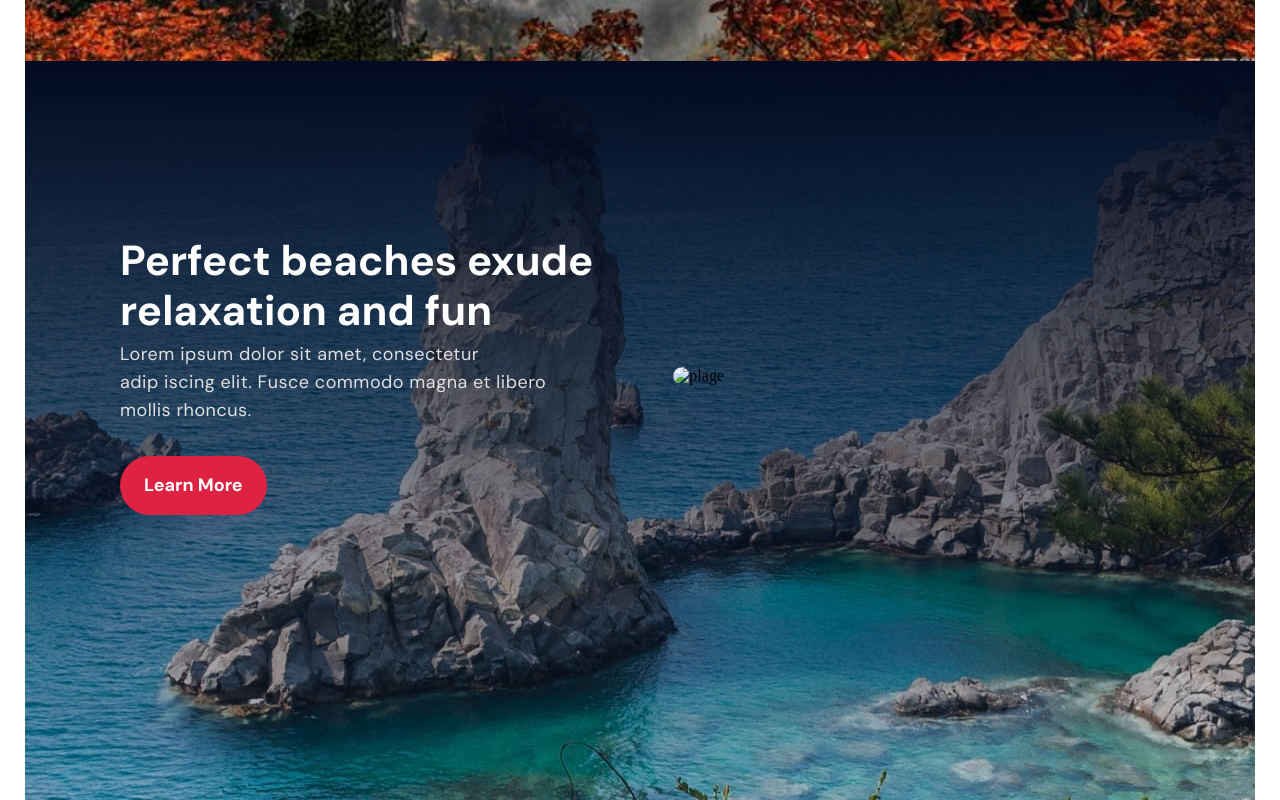
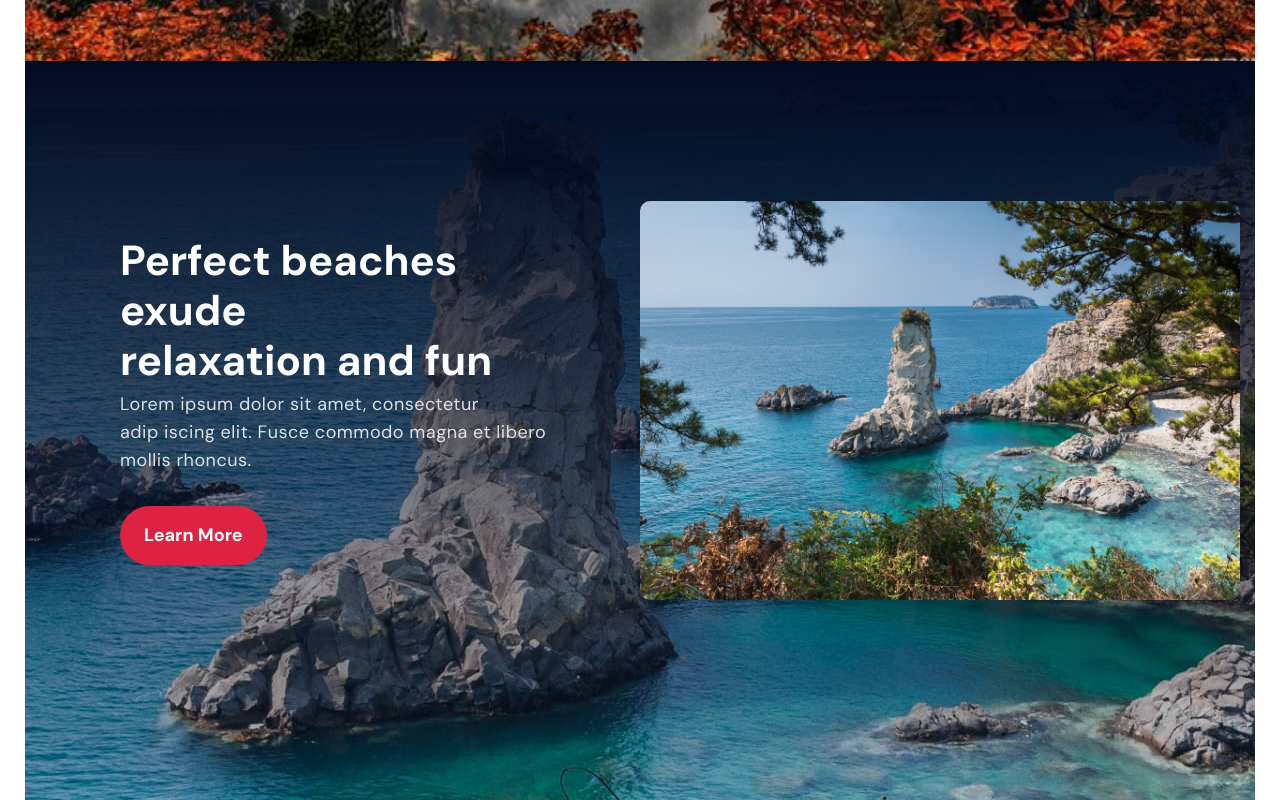
Before and after one commit to Illia-pro2025/Explore-South-Korea, a plain HTML site: page index.html in a window 1280 px wide. Shown: the part 682-1482 px from the top of the page. Drawn offline with Linux system fonts and the light colour scheme.

Commit message:
dfghj,kfghjkl

```diff
--- a/index.html
+++ b/index.html
@@ -63,7 +63,7 @@
         <div class="landscape__galery__image landscape__desktob">
           <img
             class="landscape__image landscape__desktob"
-            src="./images/plage.png"
+            src="./images/plage.jpg"
             alt="plage"
           />
         </div>
```
